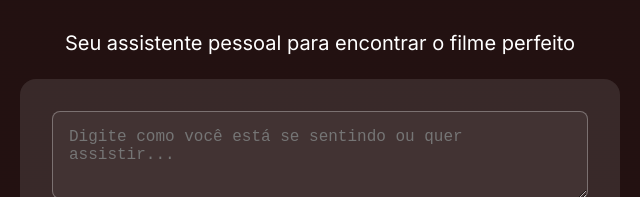
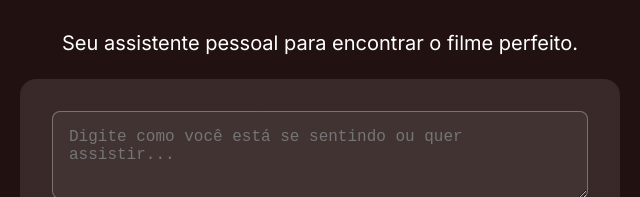
Before and after one commit to alanborgesdev/botflix-n8n, a plain HTML site: page index.html in a window 1280 px wide. Shown: the part 254-451 px from the top of the page, 320-960 px from the left. Drawn offline with Linux system fonts and the light colour scheme; a script that the page names is missing.

Commit message:
arquivo index.html atualizado

```diff
--- a/index.html
+++ b/index.html
@@ -24,7 +24,7 @@
 						<h1 class="brand-title">BotFlix</h1>
 					</div>
 
-					<p class="brand-subtitle">Seu assistente pessoal para encontrar o filme perfeito</p>
+					<p class="brand-subtitle">Seu assistente pessoal para encontrar o filme perfeito.</p>
 				</header>
 
 				<section class="search-card">
```
